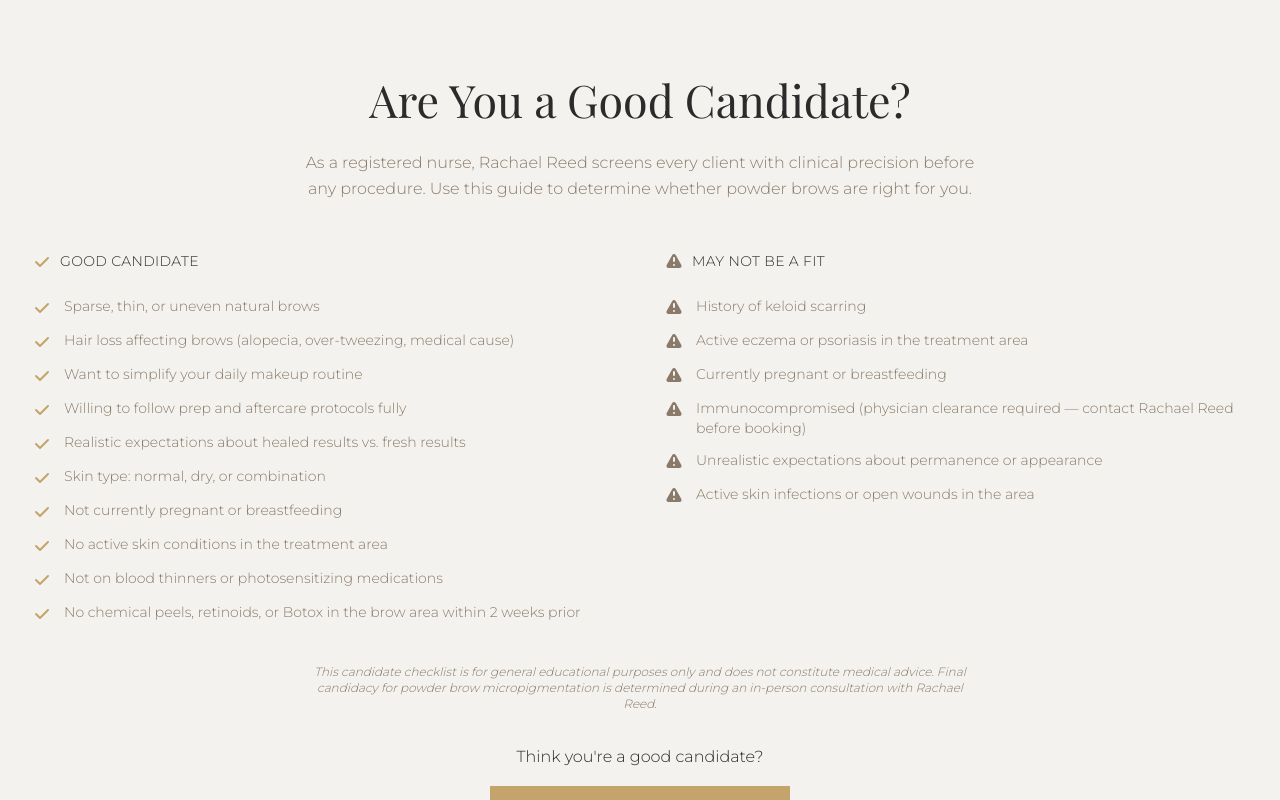
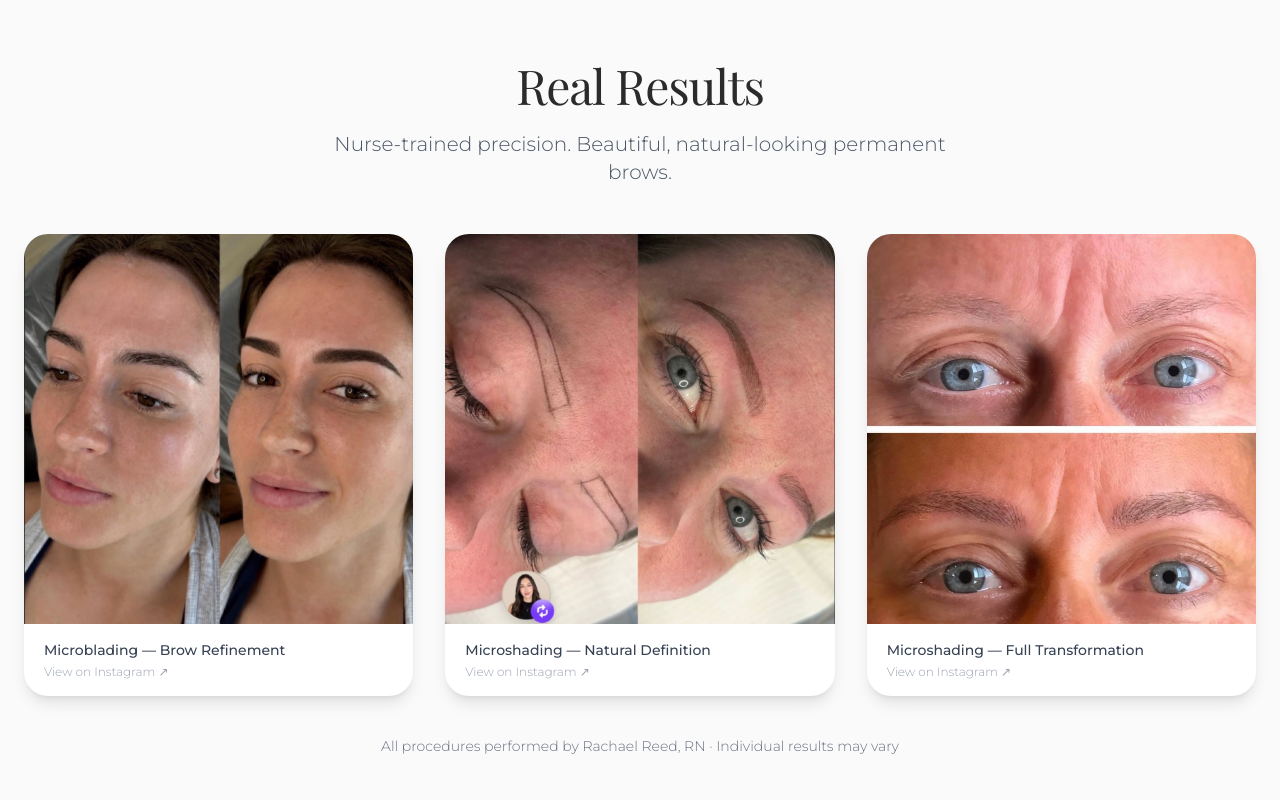
Before and after one commit to rachaelrreed/brow-theory-atx-website, a Next.js app: page / in a window 1280 px wide. Shown: the part 3740-4540 px from the top of the page. Built offline with nearby package versions, Linux system fonts and the light colour scheme.

Commit message:
Add Real Results section with before/after images

```diff
--- a/app/page.tsx
+++ b/app/page.tsx
@@ -4,6 +4,7 @@ import Hero from "@/components/sections/Hero";
 import LeadCapture from "@/components/sections/LeadCapture";
 import WhyRachael from "@/components/sections/WhyRachael";
 import Gallery from "@/components/sections/Gallery";
+import RealResults from "@/components/sections/RealResults";
 import CandidateChecklist from "@/components/sections/CandidateChecklist";
 import WhatToExpect from "@/components/sections/WhatToExpect";
 import FAQ from "@/components/sections/FAQ";
@@ -18,6 +19,7 @@ export default function Home() {
         <Hero />
         <WhyRachael />
         <Gallery />
+        <RealResults />
         <CandidateChecklist />
         <WhatToExpect />
         <FAQ />
--- /dev/null
+++ b/components/sections/RealResults.tsx
@@ -0,0 +1,70 @@
+import Image from "next/image";
+import Link from "next/link";
+
+const results = [
+  {
+    src: "/images/gallery/before-after-1.jpg",
+    alt: "Before and after microblading brow refinement — Rachael Reed RN, Austin TX",
+    caption: "Microblading — Brow Refinement",
+    instagramUrl: "https://www.instagram.com/p/DZQmFwlBoUn/",
+  },
+  {
+    src: "/images/gallery/before-after-2.jpg",
+    alt: "Before and after microshading — soft natural brow definition by Rachael Reed RN, Austin TX",
+    caption: "Microshading — Natural Definition",
+    instagramUrl: "https://www.instagram.com/p/DYS4lJ_hxuz/",
+  },
+  {
+    src: "/images/gallery/before-after-3.jpg",
+    alt: "Before and after microshading full brow transformation — Rachael Reed RN, Austin TX",
+    caption: "Microshading — Full Transformation",
+    instagramUrl: "https://www.instagram.com/p/DNGLd8LOnvz/",
+  },
+];
+
+export default function RealResults() {
+  return (
+    <section id="results" className="py-20 bg-zinc-50">
+      <div className="max-w-7xl mx-auto px-6">
+        <div className="text-center mb-12">
+          <h2 className="text-5xl font-bold tracking-tight text-gray-900 mb-4">
+            Real Results
+          </h2>
+          <p className="text-xl text-gray-600 max-w-2xl mx-auto">
+            Nurse-trained precision. Beautiful, natural-looking permanent brows.
+          </p>
+        </div>
+
+        <div className="grid md:grid-cols-3 gap-8">
+          {results.map((result, i) => (
+            <Link
+              key={i}
+              href={result.instagramUrl}
+              target="_blank"
+              rel="noopener noreferrer"
+              className="group block bg-white rounded-3xl overflow-hidden shadow-lg hover:shadow-xl transition-shadow duration-300"
+            >
+              <div className="relative w-full aspect-square">
+                <Image
+                  src={result.src}
+                  alt={result.alt}
+                  fill
+                  className="object-cover group-hover:scale-105 transition-transform duration-500"
+                  sizes="(max-width: 768px) 100vw, 33vw"
+                />
+              </div>
+              <div className="px-5 py-4">
+                <p className="text-sm font-medium text-gray-700">{result.caption}</p>
+                <p className="text-xs text-gray-400 mt-1">View on Instagram ↗</p>
+              </div>
+            </Link>
+          ))}
+        </div>
+
+        <p className="text-center text-sm text-gray-500 mt-10">
+          All procedures performed by Rachael Reed, RN · Individual results may vary
+        </p>
+      </div>
+    </section>
+  );
+}
```
